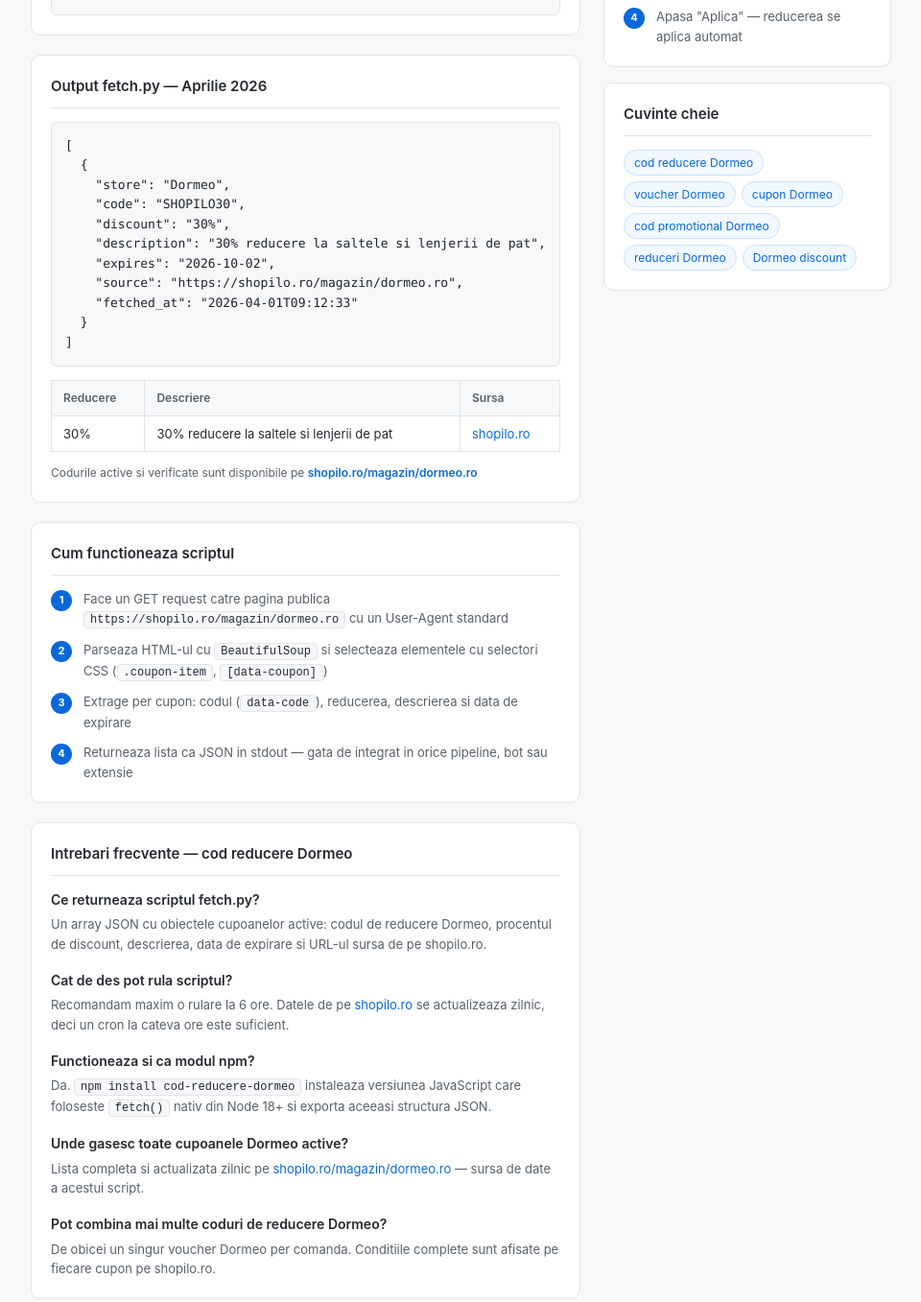
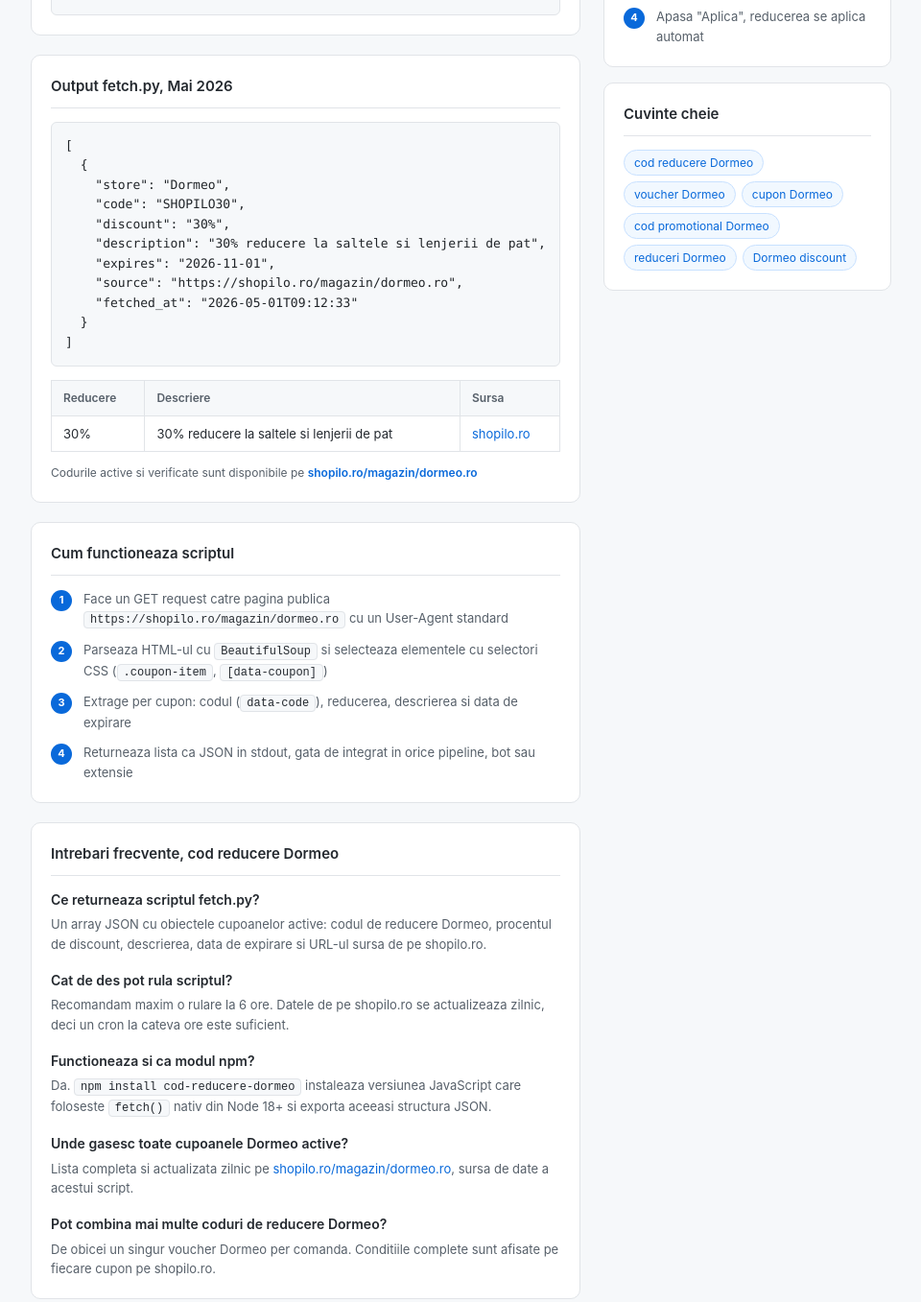
Before and after one commit to shopilo-ro/cod-reducere-dormeo, a website: page index.html in a window 1280 px wide. Shown: the part 828-2185 px from the top of the page at 96% size, without its empty margins (202-1162 px from the left). Drawn offline with Linux system fonts and the light colour scheme.

Commit message:
Update Mai 2026

```diff
--- a/index.html
+++ b/index.html
@@ -3,11 +3,11 @@
 <head>
   <meta charset="UTF-8">
   <meta name="viewport" content="width=device-width, initial-scale=1.0">
-  <title>Cod reducere Dormeo — Aprilie 2026 | shopilo.ro</title>
+  <title>Cod reducere Dormeo, Mai 2026 | shopilo.ro</title>
   <meta name="description" content="Script Python open-source pentru fetch automat de coduri de reducere Dormeo. Returneaza cupoane Dormeo active in format JSON de pe shopilo.ro.">
   <meta name="robots" content="index, follow">
   <meta property="og:type" content="website">
-  <meta property="og:title" content="Cod reducere Dormeo — Aprilie 2026 | shopilo.ro">
+  <meta property="og:title" content="Cod reducere Dormeo, Mai 2026 | shopilo.ro">
   <meta property="og:description" content="Script Python open-source pentru fetch automat de coduri de reducere Dormeo de pe shopilo.ro.">
   <meta property="og:url" content="https://shopilo-ro.github.io/cod-reducere-dormeo/">
   <script type="application/ld+json">{
@@ -57,7 +57,7 @@
   ]
 }</script>
   <script type="application/ld+json">{"@context": "https://schema.org", "@type": "BreadcrumbList", "itemListElement": [{"@type": "ListItem", "position": 1, "name": "Shopilo Dev", "item": "https://shopilo-ro.github.io"}, {"@type": "ListItem", "position": 2, "name": "Cod reducere Dormeo", "item": "https://shopilo-ro.github.io/cod-reducere-dormeo/"}]}</script>
-  <script type="application/ld+json">{"@context": "https://schema.org", "@type": "WebPage", "name": "Cod reducere Dormeo | shopilo.ro", "description": "Cele mai bune coduri de reducere Dormeo. Cupoane Dormeo active, voucher Dormeo si oferte exclusive pe shopilo.ro.", "url": "https://shopilo-ro.github.io/cod-reducere-dormeo/", "dateModified": "2026-04-01", "isPartOf": {"@type": "WebSite", "name": "Shopilo Dev", "url": "https://shopilo-ro.github.io"}, "about": {"@type": "Thing", "name": "Dormeo"}}</script>
+  <script type="application/ld+json">{"@context": "https://schema.org", "@type": "WebPage", "name": "Cod reducere Dormeo | shopilo.ro", "description": "Cele mai bune coduri de reducere Dormeo. Cupoane Dormeo active, voucher Dormeo si oferte exclusive pe shopilo.ro.", "url": "https://shopilo-ro.github.io/cod-reducere-dormeo/", "dateModified": "2026-05-01", "isPartOf": {"@type": "WebSite", "name": "Shopilo Dev", "url": "https://shopilo-ro.github.io"}, "about": {"@type": "Thing", "name": "Dormeo"}}</script>
   <style>
     *{margin:0;padding:0;box-sizing:border-box}
     body{font-family:-apple-system,BlinkMacSystemFont,'Segoe UI',sans-serif;background:#f6f8fa;color:#212529;line-height:1.6}
@@ -174,16 +174,16 @@ fetchCoupons().then(data => console.log(data));</code></pre>
     </div>
 
     <div class="card">
-      <h2>Output fetch.py — Aprilie 2026</h2>
+      <h2>Output fetch.py, Mai 2026</h2>
       <pre><code>[
   {
     "store": "Dormeo",
     "code": "SHOPILO30",
     "discount": "30%",
     "description": "30% reducere la saltele si lenjerii de pat",
-    "expires": "2026-10-02",
+    "expires": "2026-11-01",
     "source": "https://shopilo.ro/magazin/dormeo.ro",
-    "fetched_at": "2026-04-01T09:12:33"
+    "fetched_at": "2026-05-01T09:12:33"
   }
 ]</code></pre>
       <table style="margin-top:14px">
@@ -212,19 +212,19 @@ fetchCoupons().then(data => console.log(data));</code></pre>
         <div class="step"><span class="step-num">1</span><span>Face un GET request catre pagina publica <span class="inline-code">https://shopilo.ro/magazin/dormeo.ro</span> cu un User-Agent standard</span></div>
         <div class="step"><span class="step-num">2</span><span>Parseaza HTML-ul cu <span class="inline-code">BeautifulSoup</span> si selecteaza elementele cu selectori CSS (<span class="inline-code">.coupon-item</span>, <span class="inline-code">[data-coupon]</span>)</span></div>
         <div class="step"><span class="step-num">3</span><span>Extrage per cupon: codul (<span class="inline-code">data-code</span>), reducerea, descrierea si data de expirare</span></div>
-        <div class="step"><span class="step-num">4</span><span>Returneaza lista ca JSON in stdout — gata de integrat in orice pipeline, bot sau extensie</span></div>
+        <div class="step"><span class="step-num">4</span><span>Returneaza lista ca JSON in stdout, gata de integrat in orice pipeline, bot sau extensie</span></div>
       </div>
     </div>
 
     <div class="card">
-      <h2>Intrebari frecvente — cod reducere Dormeo</h2>
+      <h2>Intrebari frecvente, cod reducere Dormeo</h2>
       <div class="faq-item">
         <h3>Ce returneaza scriptul fetch.py?</h3>
         <p>Un array JSON cu obiectele cupoanelor active: codul de reducere Dormeo, procentul de discount, descrierea, data de expirare si URL-ul sursa de pe shopilo.ro.</p>
       </div>
       <div class="faq-item">
         <h3>Cat de des pot rula scriptul?</h3>
-        <p>Recomandam maxim o rulare la 6 ore. Datele de pe <a href="https://shopilo.ro/magazin/dormeo.ro">shopilo.ro</a> se actualizeaza zilnic, deci un cron la cateva ore este suficient.</p>
+        <p>Recomandam maxim o rulare la 6 ore. Datele de pe shopilo.ro se actualizeaza zilnic, deci un cron la cateva ore este suficient.</p>
       </div>
       <div class="faq-item">
         <h3>Functioneaza si ca modul npm?</h3>
@@ -232,7 +232,7 @@ fetchCoupons().then(data => console.log(data));</code></pre>
       </div>
       <div class="faq-item">
         <h3>Unde gasesc toate cupoanele Dormeo active?</h3>
-        <p>Lista completa si actualizata zilnic pe <a href="https://shopilo.ro/magazin/dormeo.ro">shopilo.ro/magazin/dormeo.ro</a> — sursa de date a acestui script.</p>
+        <p>Lista completa si actualizata zilnic pe <a href="https://shopilo.ro/magazin/dormeo.ro">shopilo.ro/magazin/dormeo.ro</a>, sursa de date a acestui script.</p>
       </div>
       <div class="faq-item">
         <h3>Pot combina mai multe coduri de reducere Dormeo?</h3>
@@ -255,7 +255,7 @@ fetchCoupons().then(data => console.log(data));</code></pre>
         <div class="step"><span class="step-num">1</span><span>Copiaza codul din output-ul scriptului</span></div>
         <div class="step"><span class="step-num">2</span><span>Adauga produsele dorite in cosul Dormeo</span></div>
         <div class="step"><span class="step-num">3</span><span>La checkout, introdu codul in campul "Voucher" sau "Cod promotional"</span></div>
-        <div class="step"><span class="step-num">4</span><span>Apasa "Aplica" — reducerea se aplica automat</span></div>
+        <div class="step"><span class="step-num">4</span><span>Apasa "Aplica", reducerea se aplica automat</span></div>
       </div>
     </div>
 
@@ -276,7 +276,7 @@ fetchCoupons().then(data => console.log(data));</code></pre>
 </div>
 
 <footer>
-  Script open-source. Date de pe <a href="https://shopilo.ro/magazin/dormeo.ro">shopilo.ro</a> &mdash;
+  Script open-source. Date de pe <a href="https://shopilo.ro/magazin/dormeo.ro">shopilo.ro</a> |
   <a href="https://shopilo-ro.github.io">Toate magazinele</a>
 </footer>
 
```
